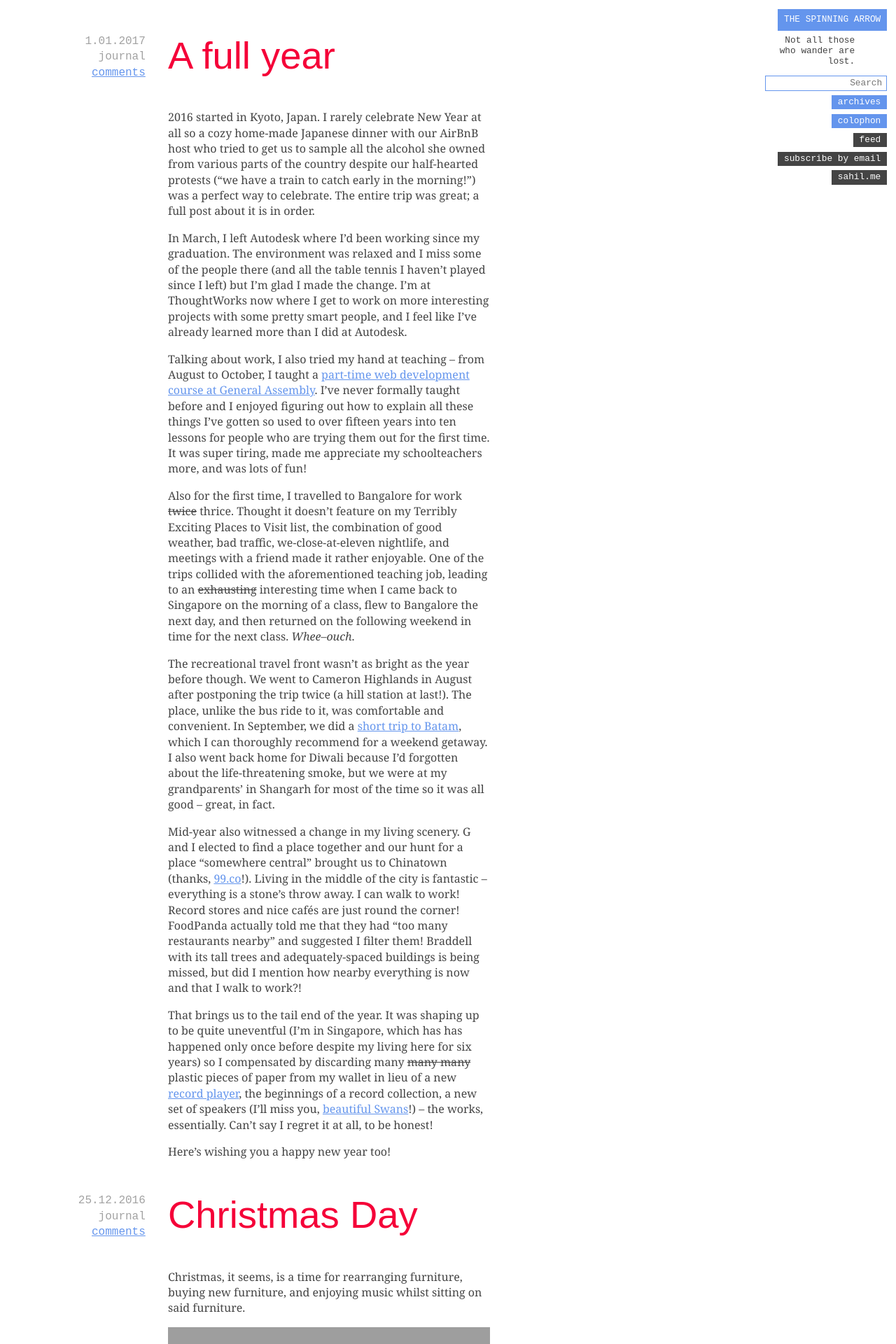
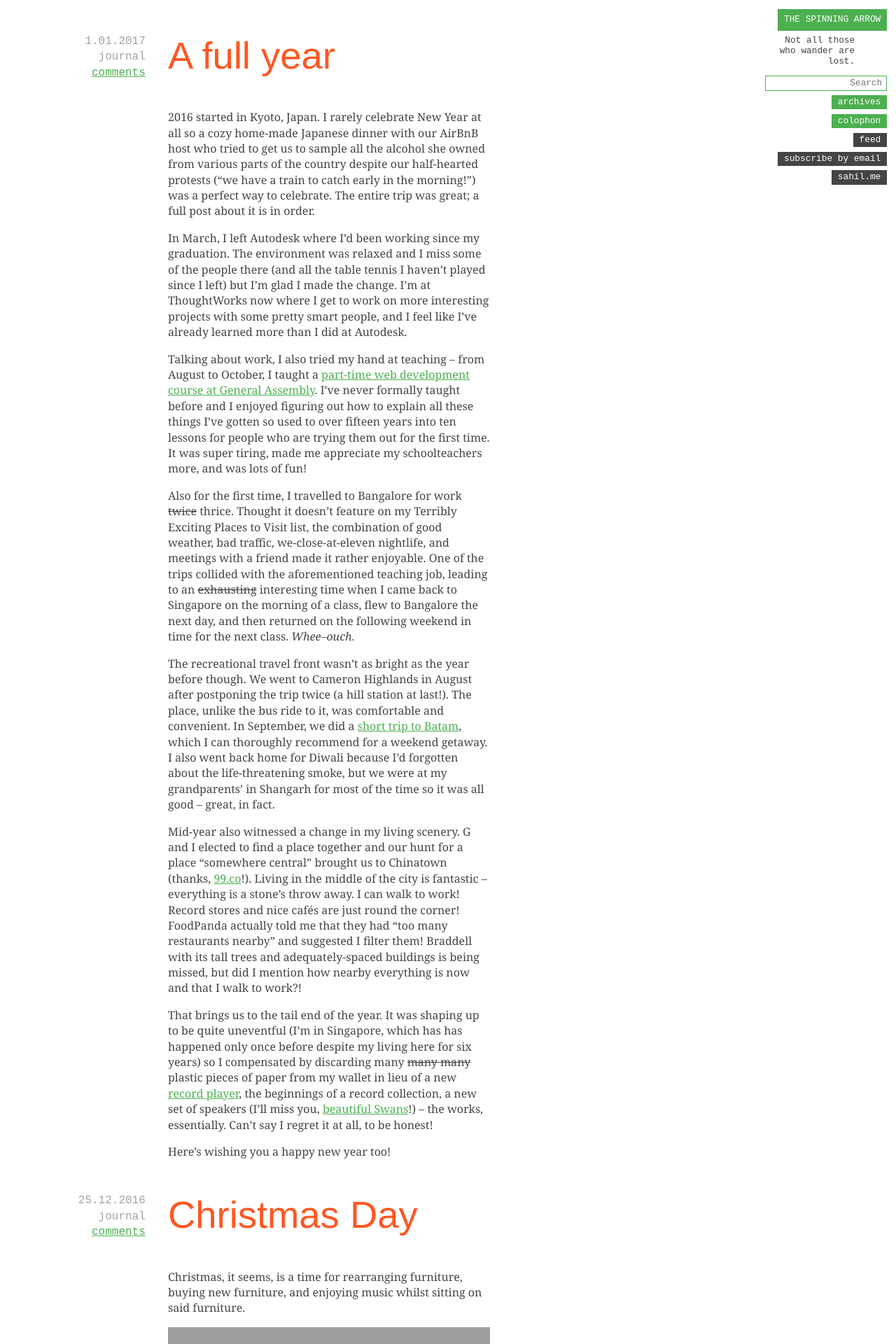
Before and after one commit to spinningarrow/blog.sahil.me, a Jekyll site: the page built from index.html, in a window 1280 px wide. Shown: the top 1920 px of the page at 70% size. Built offline with Jekyll 4.4.1, drawn with Linux system fonts in a browser that asks for light colours; some web fonts are replaced; comment, search, counter and statistics services are not loaded; grey boxes are pictures that could not be loaded.

Commit message:
Update color scheme
This one reminds me of mangoes.

```diff
--- a/assets/css/main.scss
+++ b/assets/css/main.scss
@@ -14,8 +14,8 @@
 
 // Colors
 $primary-color: #444;
-$secondary-color: #6495ed;
-$accent-color: #f50038;
+$secondary-color: #4CAF50;
+$accent-color: #FF5722;
 $offset-color: #fff;
 
 // Typefaces
@@ -246,13 +246,12 @@ img {
 
 /* Code blocks */
 .highlight {
-	background-color: rgba($secondary-color, 0.05);
+	background-color: rgba($secondary-color, 0.03);
 	padding: 0.5em 1em;
 }
 
 .highlight code {
 	font-family: $secondary-type;
-	font-size: 0.85em;
 }
 
 /* Comments */
```
